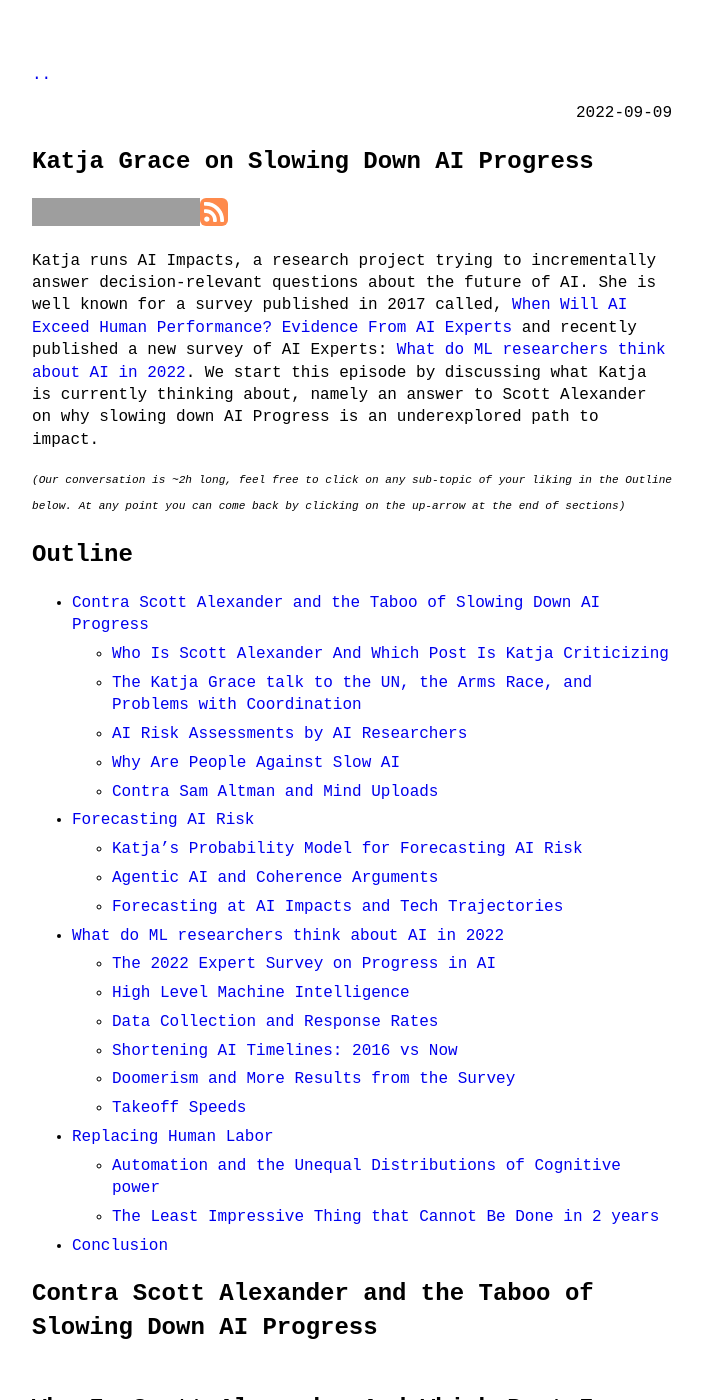
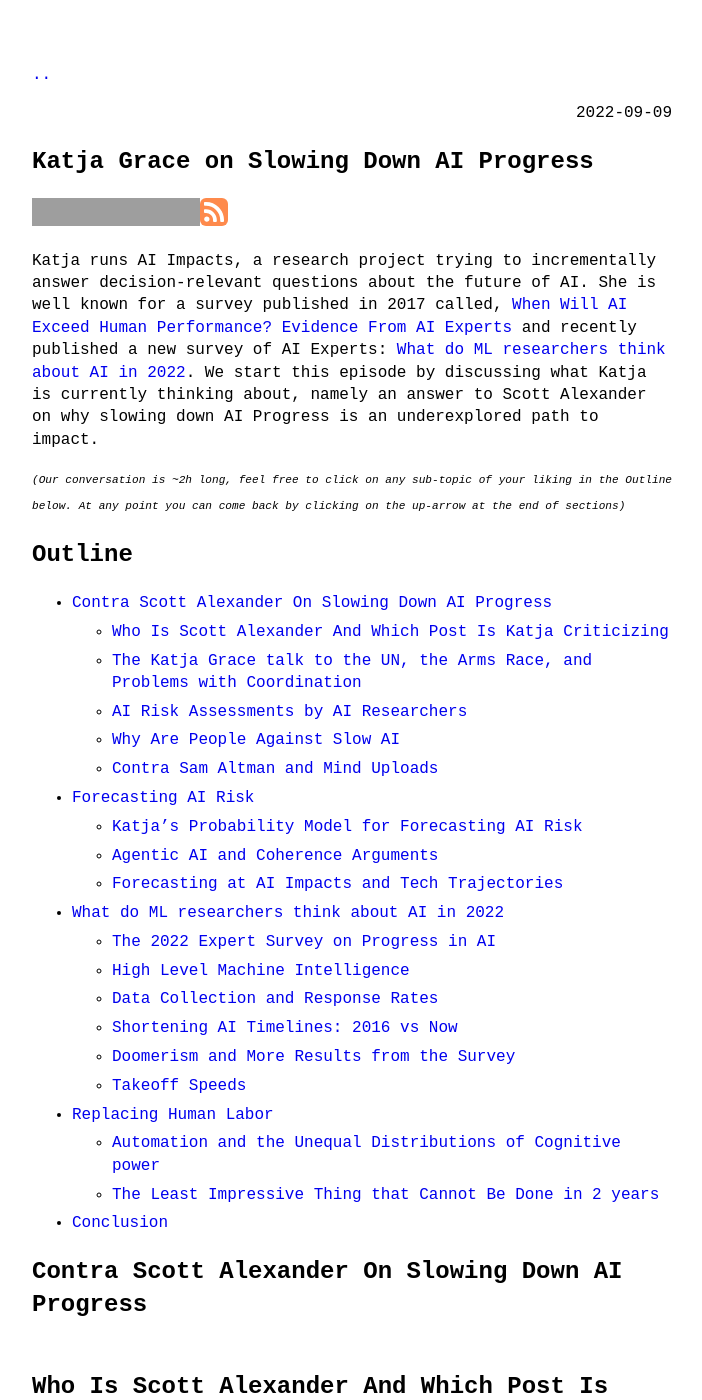
Before and after one commit to theinsideview/theinsideview.github.io, a Jekyll site: the page built from _posts/2022-09-09-katja.md, in a window 1280 px wide and 1400 px high. Shown: the whole window, without its empty margins (288-990 px from the left). Built offline with Jekyll 4.4.1, drawn with Linux system fonts in a browser that asks for light colours; grey boxes are pictures that could not be loaded.

Commit message:
Update 2022-09-09-katja.md

```diff
--- a/_posts/2022-09-09-katja.md
+++ b/_posts/2022-09-09-katja.md
@@ -13,7 +13,7 @@ Katja runs AI Impacts, a research project trying to incrementally answer decisio
 
 # Outline
 
-* [Contra Scott Alexander and the Taboo of Slowing Down AI Progress](#contra-scott-alexander-and-the-taboo-of-slowing-down-ai-progress)
+* [Contra Scott Alexander On Slowing Down AI Progress](#contra-scott-alexander-on-slowing-down-ai-progress)
     * [Who Is Scott Alexander And Which Post Is Katja Criticizing](#who-is-scott-alexander-and-which-post-is-katja-criticizing)
     * [The Katja Grace talk to the UN, the Arms Race, and Problems with Coordination](#the-katja-grace-talk-to-the-un-the-arms-race-and-problems-with-coordination)
     * [AI Risk Assessments by AI Researchers](#ai-risk-assessments-by-ai-researchers)
@@ -35,7 +35,7 @@ Katja runs AI Impacts, a research project trying to incrementally answer decisio
     * [The Least Impressive Thing that Cannot Be Done in 2 years](#the-least-impressive-thing-that-cannot-be-done-in-2-years)
 * [Conclusion](#conclusion)
 
-# Contra Scott Alexander and the Taboo of Slowing Down AI Progress
+# Contra Scott Alexander On Slowing Down AI Progress
 
 ## Who Is Scott Alexander And Which Post Is Katja Criticizing
 
```
